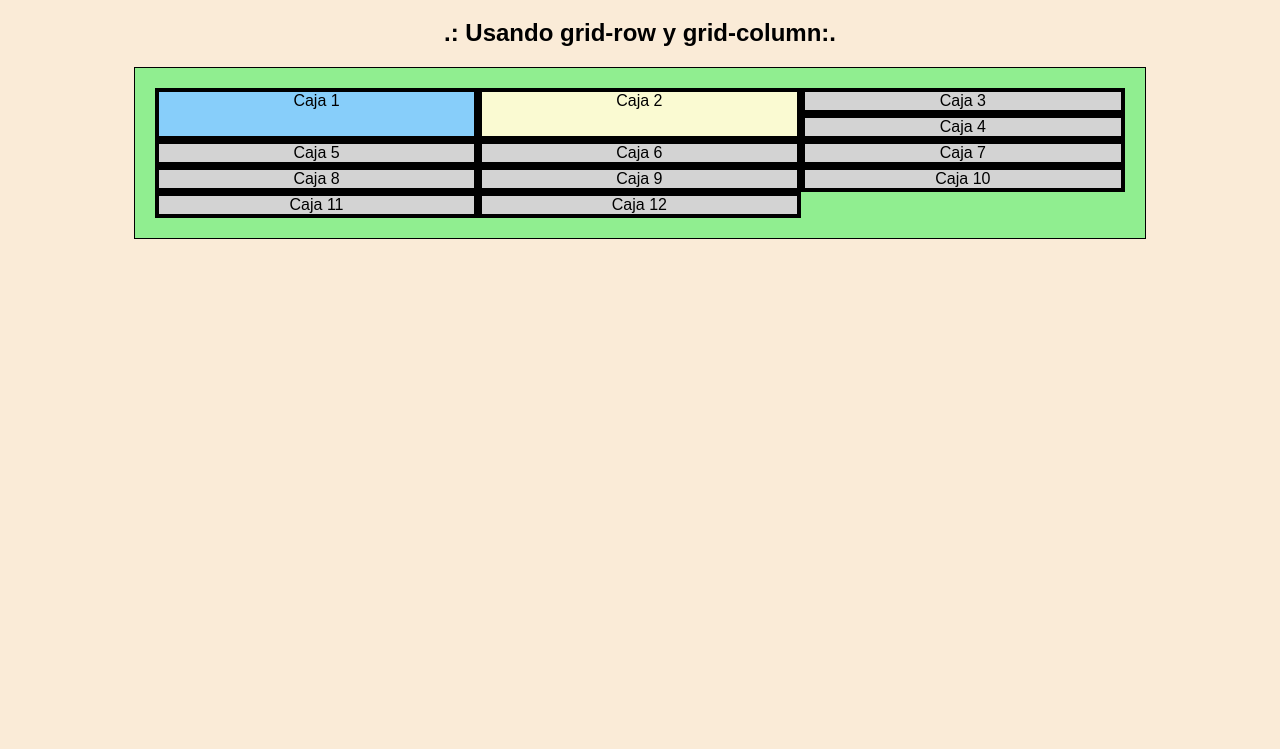
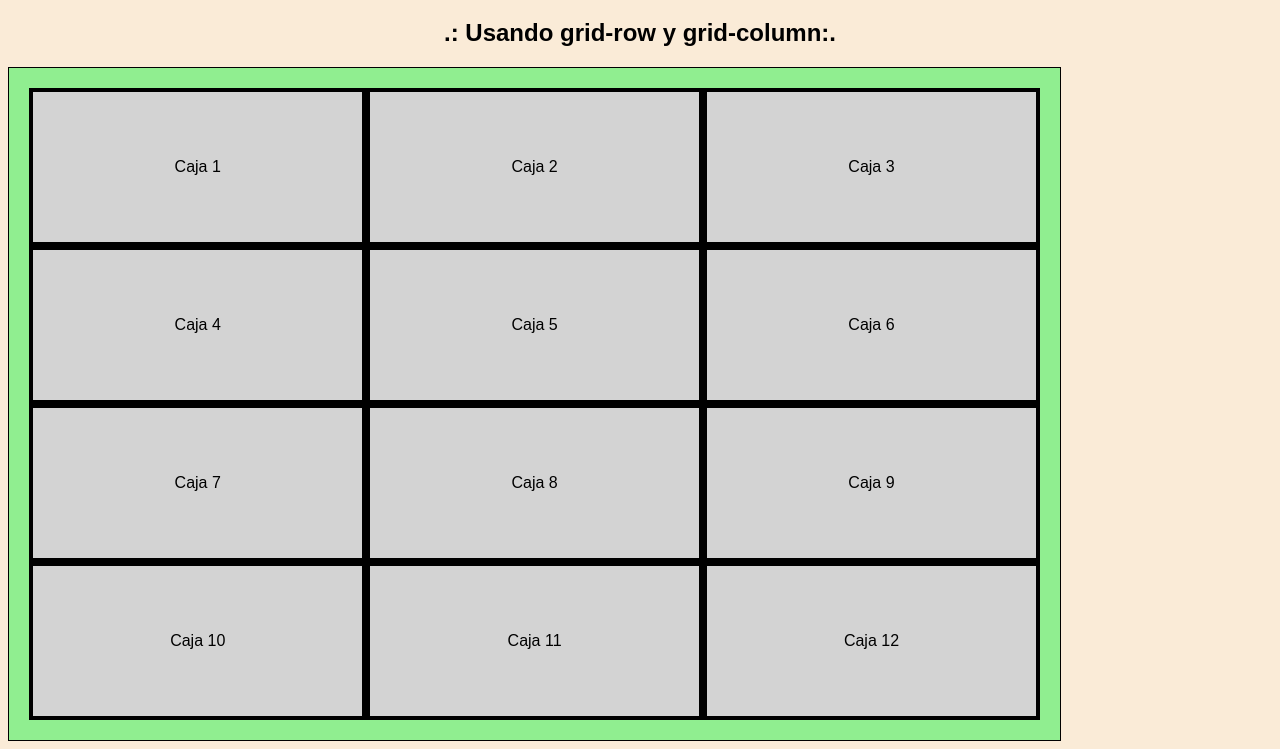
Before and after one commit to IvanT004/LM2324, a plain HTML site: page Tema 2/grid.html/ej2.html in a window 1280 px wide. Shown: the part 61-810 px from the top of the page. Drawn offline with Linux system fonts and the light colour scheme.

Commit message:
casi ejercicio2

```diff
--- a/Tema 2/css/grid.css/rows.css
+++ b/Tema 2/css/grid.css/rows.css
@@ -2,22 +2,24 @@ body{
 
     background-color: antiquewhite;
     font-family: Arial, Helvetica, sans-serif;
-    text-align: center;
+    text-align:  center;
+
 }
+
 
 
 .grid_container{
 
   display: grid;
-    width: 80%;
-    box-sizing: border-box;
+  width:80%;
   grid-template-columns: auto auto auto;
+  line-height: 150px;
   border: 1px solid black;
-    padding: 20px;
+  padding: 20px 20px 20px 20px;
   background-color: lightgreen;
-    margin: 0 auto;
 
 }
+
 
 .grid_items {
   background-color: lightgray;
@@ -26,6 +28,4 @@ body{
 
 }
 
-  #item1{grid-row: 1 / span 2; background-color: lightskyblue;}
-  #item2{grid-row: 1 / span 2; background-color: lightgoldenrodyellow;}
-  #item10{}
+  .item1{grid-row: 1 / span 2;}.item2{grid-row: 1 / span 2;}.item10{grid-row: 3 / span 4;}
```
Lines whose indentation alone changed are shown as unchanged.
